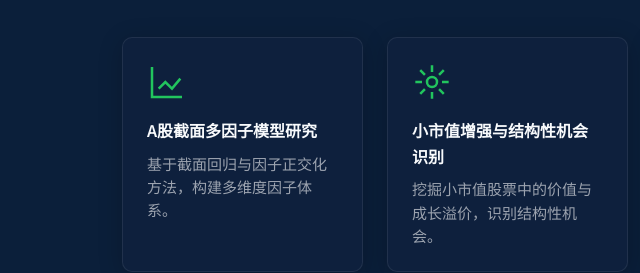
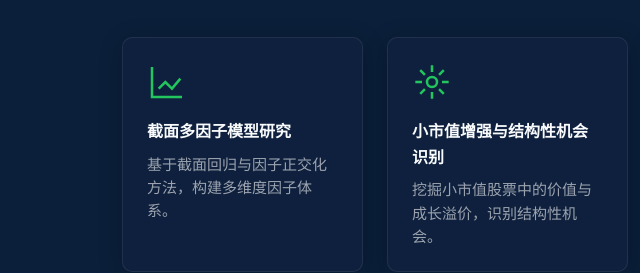
Before and after one commit to Scropion0111/EigenFlow_site, a plain HTML site: page index.html in a window 1280 px wide. Shown: the part 1534-1807 px from the top of the page, 0-640 px from the left. Drawn offline with Linux system fonts and the light colour scheme.

Commit message:
Update index.html

```diff
--- a/index.html
+++ b/index.html
@@ -321,7 +321,7 @@
                     <div class="feature-icon" aria-hidden="true">
                         <svg viewBox="0 0 24 24" fill="none" stroke="currentColor" stroke-width="1.5"><path d="M3 3v18h18"/><path d="M7 16l4-4 4 4 5-6"/></svg>
                     </div>
-                    <h3 class="feature-title" data-zh="A股截面多因子模型研究" data-en="Cross-sectional multi-factor modeling for A-shares">A股截面多因子模型研究</h3>
+                    <h3 class="feature-title" data-zh="截面多因子模型研究" data-en="Cross-sectional multi-factor modeling for A-shares">截面多因子模型研究</h3>
                     <p class="feature-desc" data-zh="基于截面回归与因子正交化方法，构建多维度因子体系。" data-en="Multi-dimensional factor system using cross-sectional regression and orthogonalization.">基于截面回归与因子正交化方法，构建多维度因子体系。</p>
                 </article>
                 <article class="feature-card">
```
